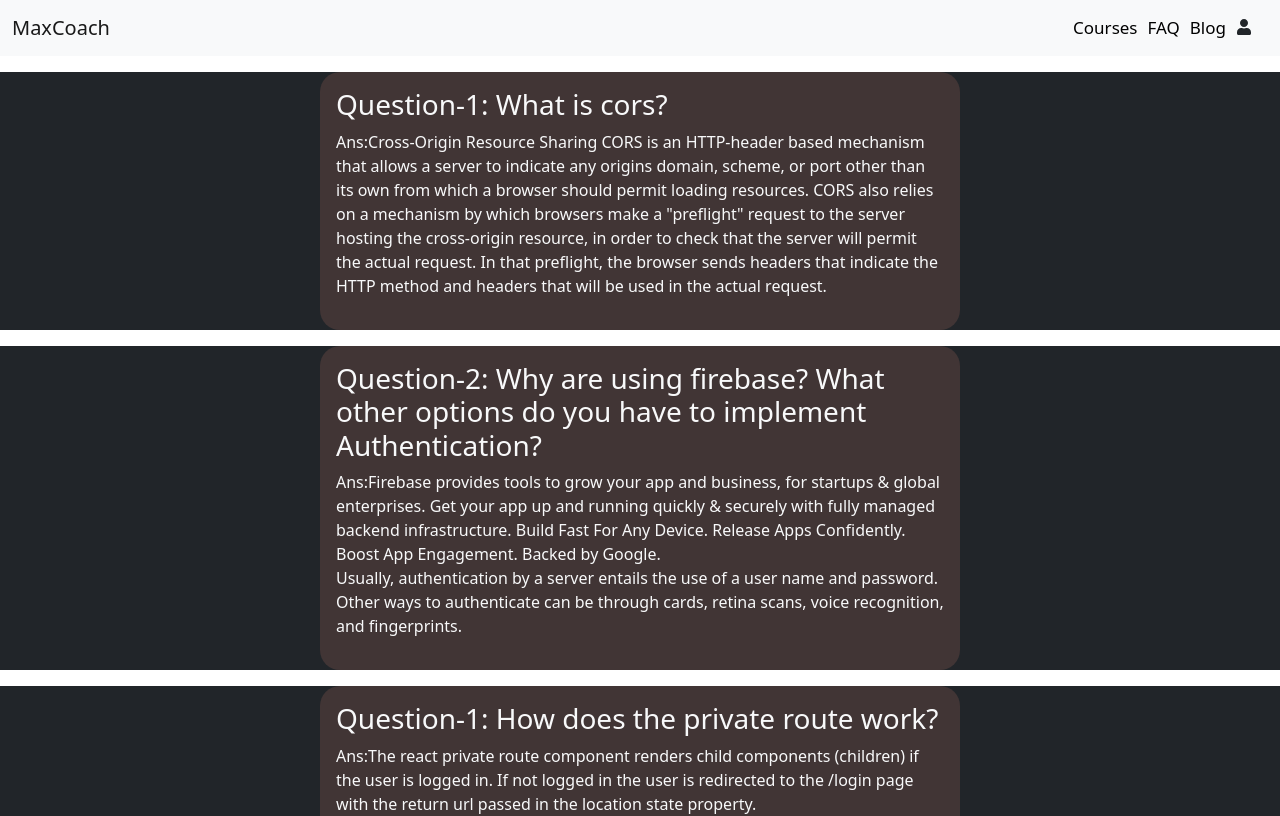
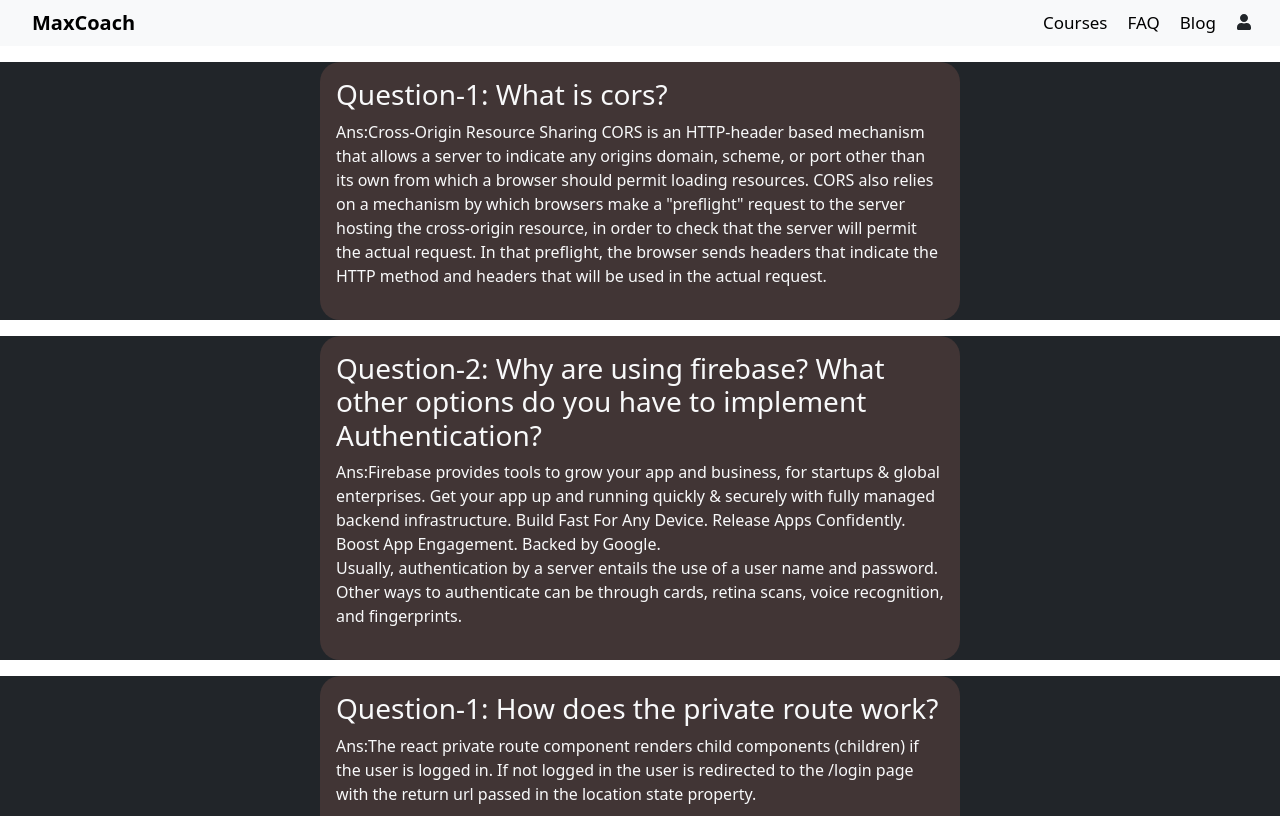
Before and after one commit to BappySheikh1/learning-website, a React (Create React App) app: page /blog in a window 1280 px wide. Shown: the top 816 px of the page. Built offline with nearby package versions, Linux system fonts and the light colour scheme; no server answers.

Commit message:
FAQ page added

```diff
--- /dev/null
+++ b/src/Pages/FAQPage/FaqPAge.css
@@ -0,0 +1,4 @@
+.FAQ-container{
+    font-size: 20px;
+
+}
--- a/src/Routes/Router.js
+++ b/src/Routes/Router.js
@@ -3,6 +3,7 @@ import Main from '../Layout/Main';
 import Blog from "../Pages/Blog/Blog";
 import Courses from "../Pages/Courses/Courses";
 import ErrorPage from '../Pages/ErrorPage/ErrorPage'
+import FaqPAge from "../Pages/FAQPage/FaqPAge";
 import Home from "../Pages/Home/Home";
 import Login from "../Pages/Login/Login";
 import Register from "../Pages/Register/Register";
@@ -33,6 +34,10 @@ export const router =createBrowserRouter([
             {
              path:'/register',
              element:<Register />
+            },
+            {
+                path:'/faq',
+                element:<FaqPAge></FaqPAge>
             }
         ]
     }
--- a/src/Shared/Header/Header.css
+++ b/src/Shared/Header/Header.css
@@ -1,9 +1,17 @@
+.navbar-container{
+    text-decoration: none;
+    font-size:20px;
+    color: black;
+    font-weight: 600;
+    padding-left: 20px;
+}
 .header-container a{
  text-decoration: none;
  margin-right: 10px;
  font-size: 17px;
  color: black;
  font-weight: 400;
+ padding-right: 10px;
 }
 .header-container a:hover{
     color: orangered;
--- a/src/Shared/Header/Header.js
+++ b/src/Shared/Header/Header.js
@@ -26,7 +26,7 @@ const Header = () => {
         <div>
             <Navbar bg="light" expand="lg">
       <Container fluid>
-        <Navbar.Brand href="#">MaxCoach </Navbar.Brand>
+        <Link className='navbar-container' to='/'>MaxCoach </Link>
         <Navbar.Toggle aria-controls="navbarScroll" />
         <Navbar.Collapse id="navbarScroll">
           <Nav
@@ -35,7 +35,7 @@ const Header = () => {
             navbarScroll
           >
             <Link to='/courses'>Courses</Link>
-            <Link>FAQ</Link>
+            <Link to='/faq'>FAQ</Link>
             <Link to='/blog'>Blog</Link>
             {user?.uid && <Link onClick={handleUserLogOut} className='mx-2'>Log Out</Link>}
             <>
```
Also changed, not shown: src/Pages/FAQPage/FaqPAge.js (added, +25 -0 lines), src/assets/faq-632c0874710c1-sej-760x400.png (added).
